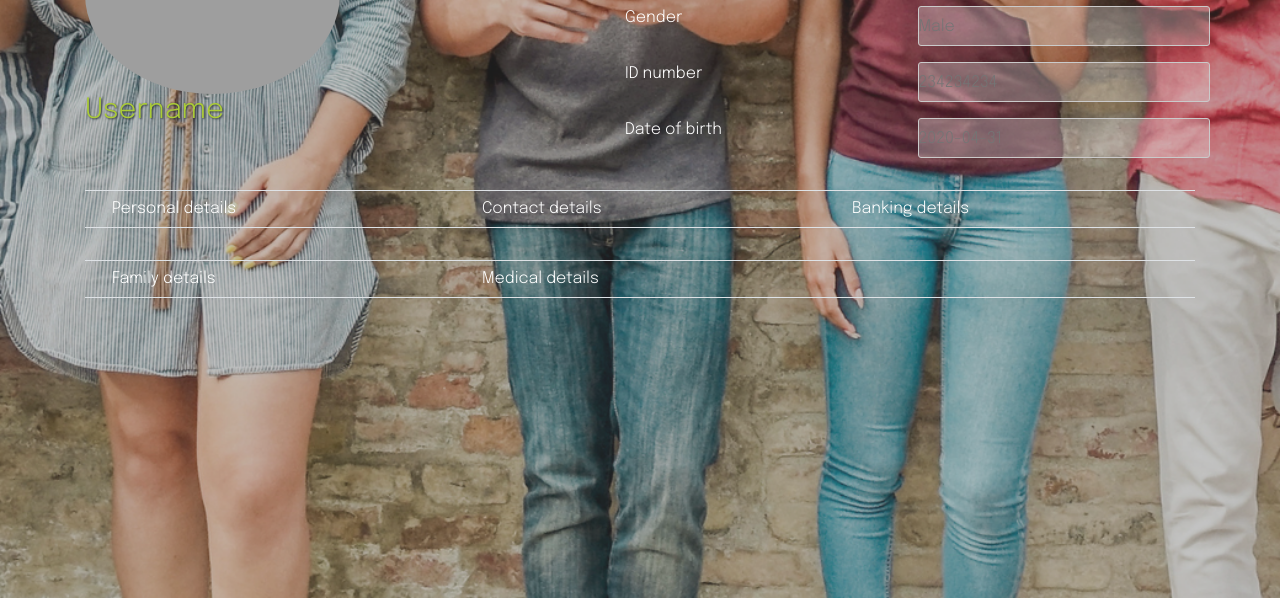
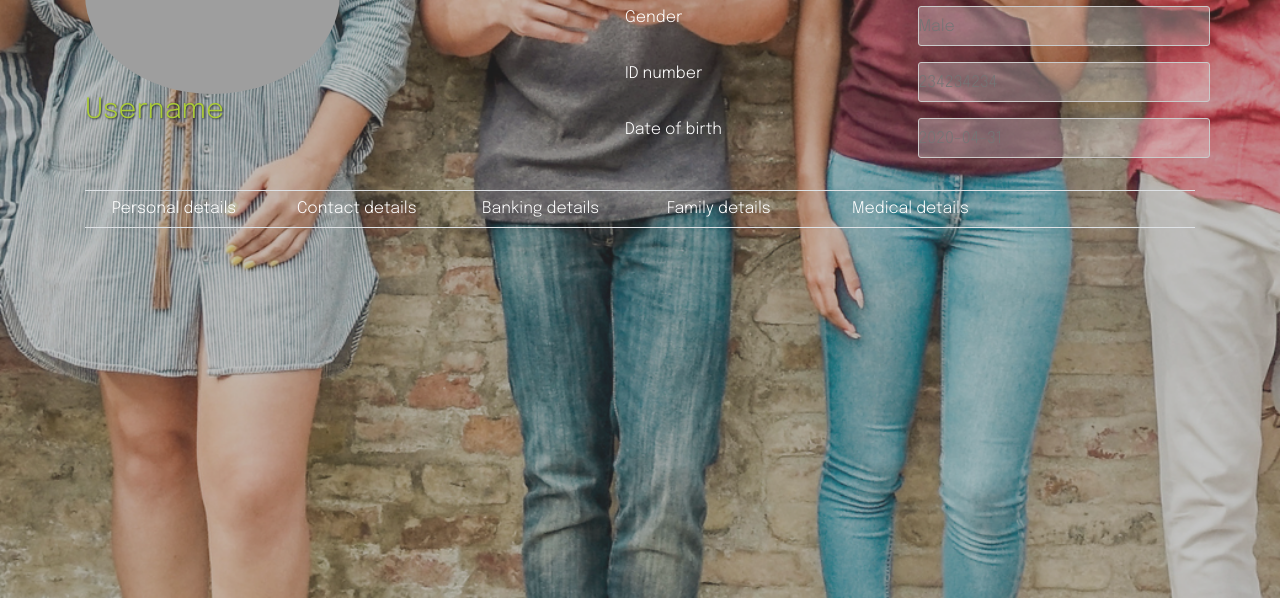
Before and after one commit to LuyandaLM/lifechoices-admin, a Django app: page /accountprofile/ in a window 1280 px wide. Shown: the part 202-800 px from the top of the page. Run offline with Django 3.2, Linux system fonts and the light colour scheme; some libraries are stand-ins or nearby versions; grey boxes are pictures that could not be loaded.

Commit message:
accprofile updated
changed to singel line of links

```diff
--- a/templates/accountprofile.html
+++ b/templates/accountprofile.html
@@ -41,7 +41,7 @@
 				</div>
 				<div id="accordion" class="accordion">
 					<div class="row border-bottom">
-						<div class="col-4">
+						<div class="col-2">
 							<a
 								class="btn dropdown"
 								data-toggle="collapse"
@@ -55,7 +55,7 @@
 								Personal details
 							</a>
 						</div>
-						<div class="col-4">
+						<div class="col-2">
 							<a
 								class="btn dropdown"
 								data-toggle="collapse"
@@ -69,7 +69,7 @@
 								Contact details
 							</a>
 						</div>
-						<div class="col-4">
+						<div class="col-2">
 							<a
 								class="btn dropdown"
 								data-toggle="collapse"
@@ -83,6 +83,34 @@
 								Banking details
 							</a>
 						</div>
+						<div class="col-2">
+						<a
+							class="btn btndrop"
+							data-toggle="collapse"
+							href="#collapse4"
+                            data-parent="#accordion"
+							role="button"
+							aria-expanded="false"
+							aria-controls="collapse4"
+							style="border: none; color: white "
+						>
+							Family details
+						</a>
+					</div>
+					<div class="col-2">
+						<a
+							class="btn btndrop"
+							data-toggle="collapse"
+							href="#collapse5"
+                            data-parent="#accordion"
+							role="button"
+							aria-expanded="false"
+							aria-controls="collapse5"
+							style="border: none; color: white"
+						>
+							Medical details
+						</a>
+					</div>
 					</div>
 					<div class="accordion-group">
 						<div class="row pt-3">
@@ -175,44 +203,7 @@
 									<button class="btn btn-info">Update</button>
 								</form>
 							</div>
-						</div>
-					</div>
-				</div>
-			</div>
-            <div id="accordion1" class="accordion1">
-			<div class="pt-3">
-				<div class="row border-bottom border-top">
-					<div class="col-4">
-						<a
-							class="btn btndrop"
-							data-toggle="collapse"
-							href="#collapse4"
-                            data-parent="#accordion1"
-							role="button"
-							aria-expanded="false"
-							aria-controls="collapse4"
-							style="border: none; color: white "
-						>
-							Family details
-						</a>
-					</div>
-					<div class="col-4">
-						<a
-							class="btn btndrop"
-							data-toggle="collapse"
-							href="#collapse5"
-                            data-parent="#accordion1"
-							role="button"
-							aria-expanded="false"
-							aria-controls="collapse5"
-							style="border: none; color: white"
-						>
-							Medical details
-						</a>
-					</div>
-				</div>
-				<div class="row pt-3">
-					<div class="col-4 collapse" id="collapse4" data-parent="#accordion1">
+							<div class="col-4 collapse" id="collapse4" data-parent="#accordion">
 						<form>
 							<div class="row form-group">
 								<label class="col-12"> Next of kin name</label>
@@ -229,7 +220,7 @@
 							<button class="btn btn-info">Update</button>
 						</form>
 					</div>
-					<div class="col-4 collapse" id="collapse5" data-parent="#accordion1">
+					<div class="col-4 collapse" id="collapse5" data-parent="#accordion">
 						<form>
 							<div class="row form-group">
 								<label class="col-12"> Chronic condition</label>
@@ -242,8 +233,11 @@
 							<button class="btn btn-info">Update</button >
 						</form>
 					</div>
+						</div>
+					</div>
 				</div>
 			</div>
+
         </div>
 
 		</div>
--- a/templates/base.html
+++ b/templates/base.html
@@ -29,18 +29,6 @@
 });
 
         </script>
-        <script>
-            $('[data-toggle="collapse"]').on('click',function(e){
-     if ( $(this).parents('.accordion1').find('.collapse.show') ){
-         var idx = $(this).index('[data-toggle="collapse"]');
-         if (idx == $('.collapse.show').index('.collapse')) {
-             // prevent collapse
-             e.stopPropagation();
-         }
-     }
- });
-
-         </script>
 
 <style>
 body {
```
